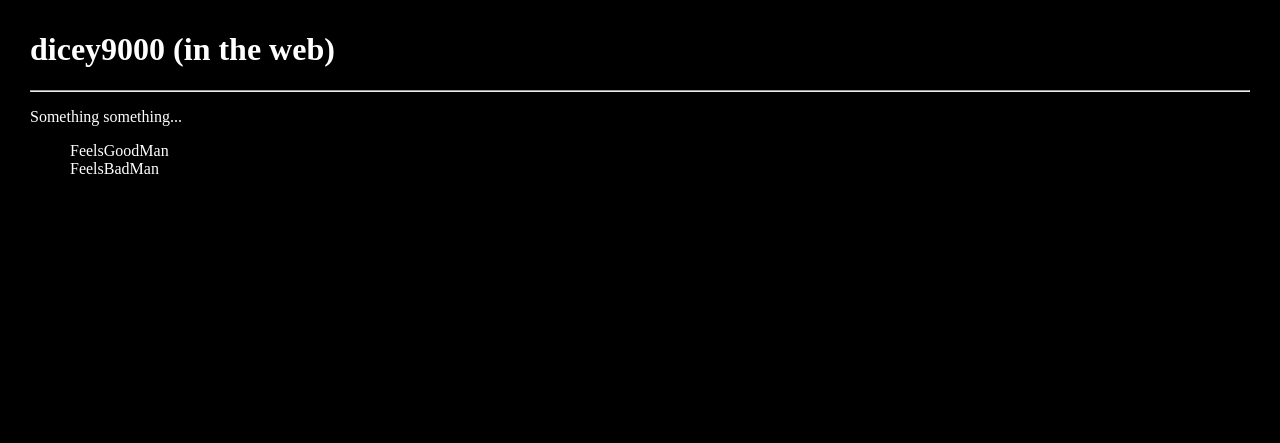
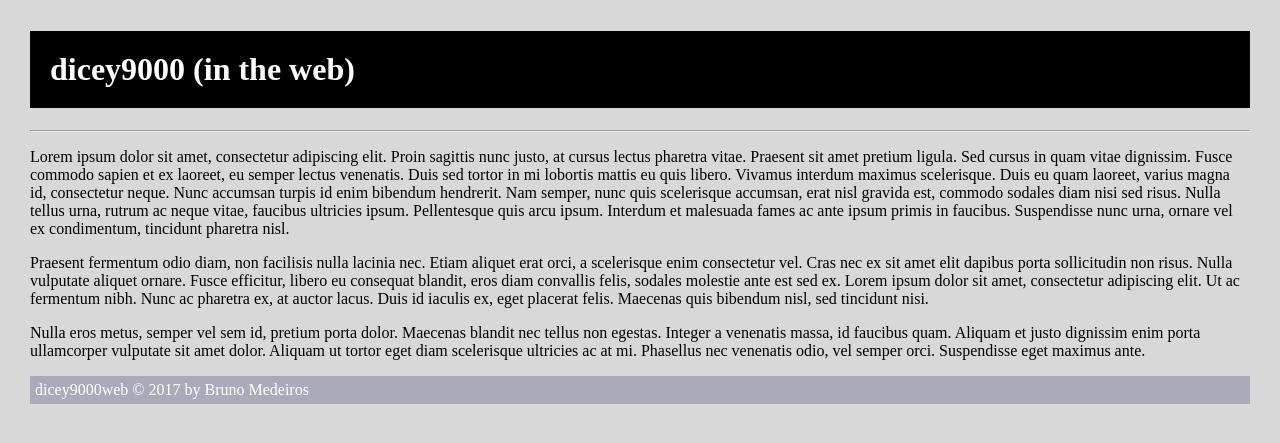
Before and after one commit to brmedeiros/dicey9000web, a Django app: page /dice/ in a window 1280 px wide. Shown: the top 443 px of the page. Run offline with Django 3.2, Linux system fonts and the light colour scheme.

Commit message:
improves css and template for the home view in the dice app

```diff
--- a/dice/static/dice/style.css
+++ b/dice/static/dice/style.css
@@ -1,17 +1,39 @@
 body {
-    background-color: black;
-    color: white;
+    background-color: #D8D8D8;
     margin: 0px 20px 20px 20px;
     padding: 10px;
 }
 
-.headerlink {
-    text-decoration: none;
+header {
+    text-align: left;
+}
+
+header a {
+    text-decoration:none;
     color: white;
 }
 
-.sidebar {
-    /* margin-top: 20px; */
-    /* padding: 0; */
-    list-style: none;
+header h1 {
+    background:black;
+    padding:20px
 }
+
+footer {
+    background:#aab;
+    color:white;
+    padding:5px;
+}
+
+/* .flex-container { */
+/*     display: -webkit-flex; */
+/*     display: flex;   */
+/*     -webkit-flex-flow: row wrap; */
+/*     flex-flow: row wrap; */
+/*     text-align: left; */
+/* } */
+
+/* .flex-container > * { */
+/*     padding: 10px; */
+/*     -webkit-flex: 1 100%; */
+/*     flex: 1 100%; */
+}
--- a/dice/templates/dice/home.html
+++ b/dice/templates/dice/home.html
@@ -10,17 +10,42 @@
   </head>
 
   <body>
-    <h1><a class="headerlink" href="{% url 'dice:home' %}">dicey9000 (in the web)</a></h1>
+    <header>
+      <h1><a href="{% url 'dice:home' %}">dicey9000 (in the web)</a></h1>
+    </header>
     <hr>
 
-    <div class="main">
-      <p>Something something...</p>
-    </div>
-    <div class="sidebar">
-      <ul class="sidebar">
-	<li>FeelsGoodMan</li>
-	<li>FeelsBadMan</li>
-      </ul>
-    </div>
+    <p>Lorem ipsum dolor sit amet, consectetur adipiscing elit. Proin
+    sagittis nunc justo, at cursus lectus pharetra vitae. Praesent sit
+    amet pretium ligula. Sed cursus in quam vitae dignissim. Fusce
+    commodo sapien et ex laoreet, eu semper lectus venenatis. Duis sed
+    tortor in mi lobortis mattis eu quis libero. Vivamus interdum
+    maximus scelerisque. Duis eu quam laoreet, varius magna id,
+    consectetur neque. Nunc accumsan turpis id enim bibendum
+    hendrerit. Nam semper, nunc quis scelerisque accumsan, erat nisl
+    gravida est, commodo sodales diam nisi sed risus. Nulla tellus
+    urna, rutrum ac neque vitae, faucibus ultricies
+    ipsum. Pellentesque quis arcu ipsum. Interdum et malesuada fames
+    ac ante ipsum primis in faucibus. Suspendisse nunc urna, ornare
+    vel ex condimentum, tincidunt pharetra nisl.</p>
+
+    <p>Praesent fermentum odio diam, non facilisis nulla lacinia
+    nec. Etiam aliquet erat orci, a scelerisque enim consectetur
+    vel. Cras nec ex sit amet elit dapibus porta sollicitudin non
+    risus. Nulla vulputate aliquet ornare. Fusce efficitur, libero eu
+    consequat blandit, eros diam convallis felis, sodales molestie
+    ante est sed ex. Lorem ipsum dolor sit amet, consectetur
+    adipiscing elit. Ut ac fermentum nibh. Nunc ac pharetra ex, at
+    auctor lacus. Duis id iaculis ex, eget placerat felis. Maecenas
+    quis bibendum nisl, sed tincidunt nisi.</p>
+
+    <p>Nulla eros metus, semper vel sem id, pretium porta
+    dolor. Maecenas blandit nec tellus non egestas. Integer a
+    venenatis massa, id faucibus quam. Aliquam et justo dignissim enim
+    porta ullamcorper vulputate sit amet dolor. Aliquam ut tortor eget
+    diam scelerisque ultricies ac at mi. Phasellus nec venenatis odio,
+    vel semper orci. Suspendisse eget maximus ante.</p>
+
+    <footer>dicey9000web &copy 2017 by Bruno Medeiros</footer>
   </body>
 </html>
```
